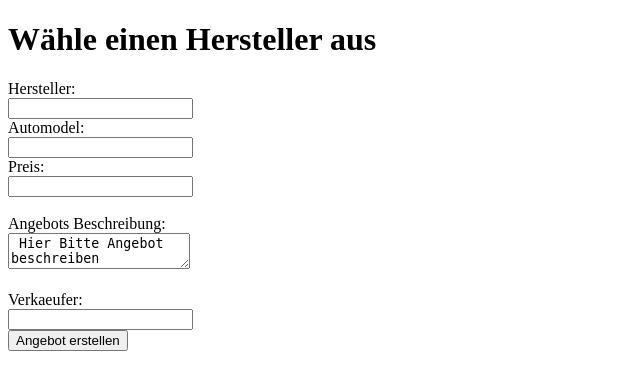
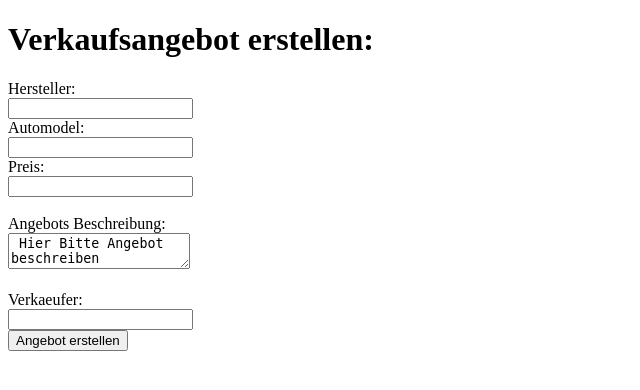
Before and after one commit to dionysm/CarsDatabanken, a Flask app: page /angebot_erstellen in a window 1280 px wide. Shown: the top 390 px of the page, without its empty margins (0-640 px from the left). Run offline with Flask 3, Linux system fonts and the light colour scheme; data comes from the database, SQL or seed files in the repository.

Commit message:
Hallo :)

```diff
--- a/templates/createOffer.html
+++ b/templates/createOffer.html
@@ -6,7 +6,7 @@
 </head>
 <body>
 <form action="{{ url_for('angebot_einfuegen') }}" method="GET">
-    <h1>Wähle einen Hersteller aus</h1>
+    <h1>Verkaufsangebot erstellen:</h1>
     <label for="hersteller">Hersteller:</label>
     <br>
     <input type="text" name="hersteller" id="hersteller" list="herstellerindb">
```
